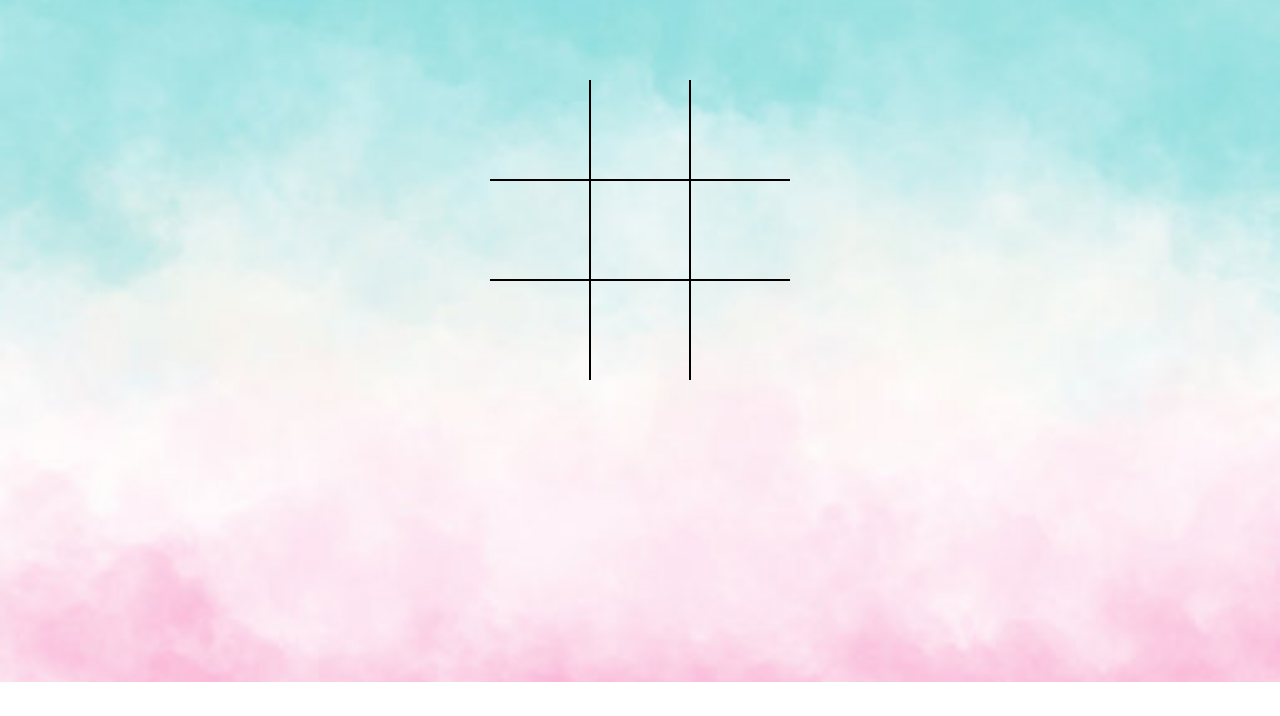
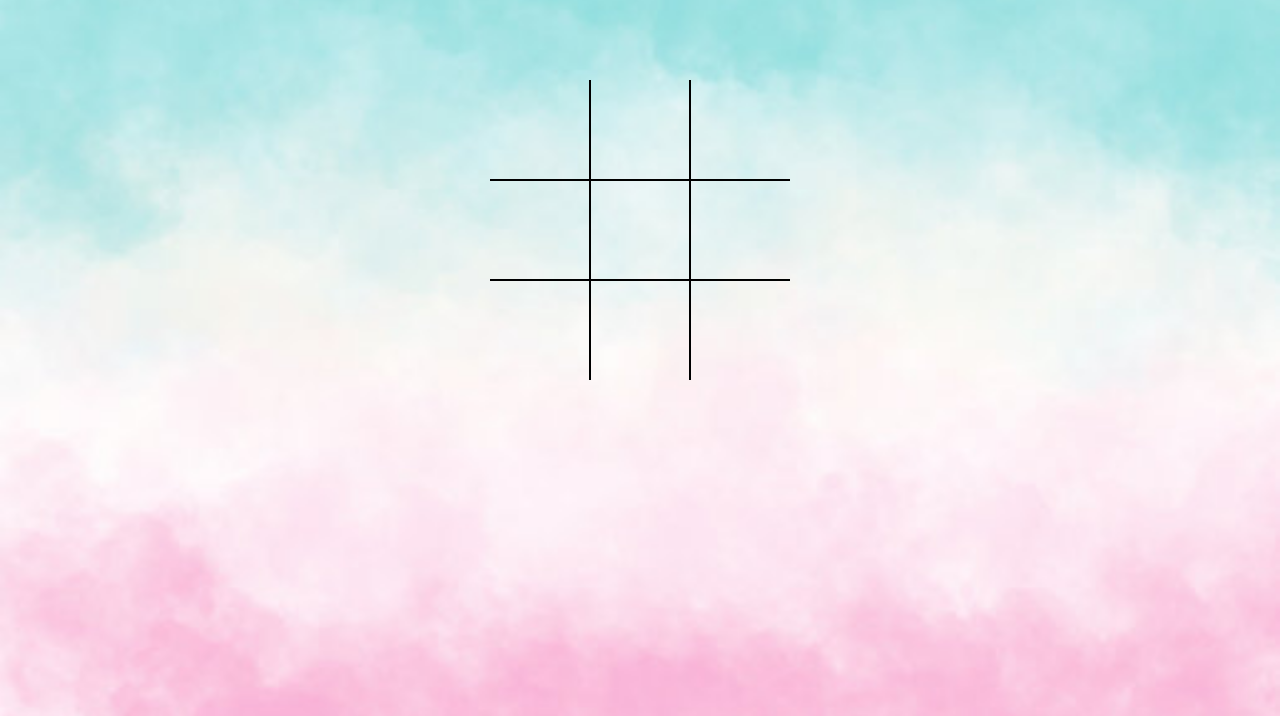
Before and after one commit to Mona1014/Tic-Tac-Toe, a plain HTML site: page index.html in a window 1280 px wide. Shown: the part 118-834 px from the top of the page. Before the commit the page ends 800 px from the top, so only its background shows below. Drawn offline with Linux system fonts and the light colour scheme.

Commit message:
modified styles.css

```diff
--- a/styles.css
+++ b/styles.css
@@ -6,7 +6,10 @@ body{
     margin:0;
     background-image: url("./bg_WTD_3.jpg");
     background-repeat: no-repeat;
-    background-size: cover;
+    background-size:cover;
+    background-position: center;
+    width: 100%;
+    height:100vh;
     /* background-color: #83c5be; */
 }
 
@@ -129,7 +132,8 @@ h1{
 .board.o .cell:not(.x):not(.o):hover::after{
     width: calc(var(--mark-size)*.7);
     height:  calc(var(--mark-size)*.7);
-    background-color: #e1f8f7;
+    background-color: #e8fffe;
+    /* background-color: #83c5be; */
 }
 
 .cell.x,
```
